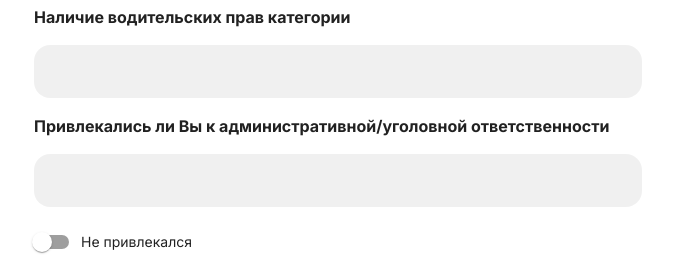
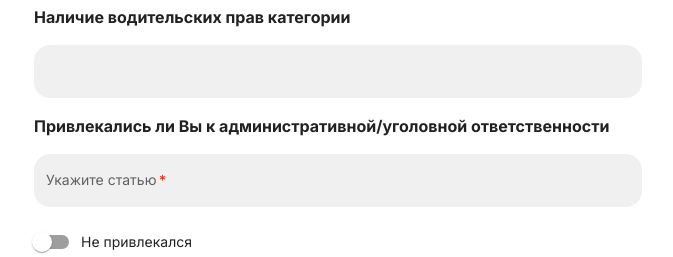
Before and after one commit to salievvm/kp-calendar, a React (Create React App) app: page / in a window 1280 px wide. Shown: the part 1676-1933 px from the top of the page, without its empty margins (302-975 px from the left). Built offline with nearby package versions, Linux system fonts and the light colour scheme.

Commit message:
CustomPhone theme

```diff
--- a/src/components/@ui/CustomFields/CustomPhone/CustomPhone.jsx
+++ b/src/components/@ui/CustomFields/CustomPhone/CustomPhone.jsx
@@ -2,6 +2,7 @@ import * as React from 'react';
 import PropTypes from 'prop-types';
 import { IMaskInput } from 'react-imask';
 import TextField from '@mui/material/TextField';
+import { THEMES } from '../CustomTextField';
 
 const TextMaskCustom = React.forwardRef(function TextMaskCustom(props, ref) {
   const { onChange, ...other } = props;
@@ -28,6 +29,7 @@ export default function CustomPhone({
   label,
   value,
   onChange,
+  theme,
   required,
 }) {
   const [val, setVal] = React.useState(value);
@@ -37,6 +39,8 @@ export default function CustomPhone({
     setVal(e.target.value);
     onChange(e.target.value);
   }
+
+  const sx = THEMES[theme];
 
   return (
     <TextField
@@ -51,6 +55,7 @@ export default function CustomPhone({
         inputComponent: TextMaskCustom,
       }}
       variant="filled"
+      sx={sx}
     />
   );
 };
@@ -59,6 +64,7 @@ CustomPhone.propTypes = {
   label: PropTypes.string,
   value: PropTypes.any,
   onChange: PropTypes.func,
+  theme: PropTypes.oneOf(['base', 'filled']).isRequired,
   required: PropTypes.bool,
 };
 
--- a/src/components/@ui/CustomFields/CustomTextField/CustomTextField.jsx
+++ b/src/components/@ui/CustomFields/CustomTextField/CustomTextField.jsx
@@ -3,7 +3,7 @@ import PropTypes from 'prop-types';
 
 import { TextField } from '@mui/material';
 
-const THEMES = {
+export const THEMES = {
   base: {},
   filled: {
     '& .MuiFilledInput-root': {
@@ -37,6 +37,7 @@ export default function CustomTextField({
       value={val}
       onChange={handleChangeValue}
       sx={sx}
+      type="email"
     />
   );
 };
--- a/src/components/@ui/CustomFields/CustomTextField/index.js
+++ b/src/components/@ui/CustomFields/CustomTextField/index.js
@@ -1,3 +1,7 @@
-import CustomTextField from './CustomTextField';
+import CustomTextField, { THEMES }  from './CustomTextField';
+
+export {
+  THEMES,
+};
 
 export default CustomTextField;
--- a/src/containers/FormCandidate/FormCandidateField/FormCandidateField.jsx
+++ b/src/containers/FormCandidate/FormCandidateField/FormCandidateField.jsx
@@ -52,6 +52,7 @@ const DisplayField = ({
         label={title}
         value={value}
         onChange={onChange}
+        theme={textFieldTheme}
       />
 
     default:
--- a/src/redux/actions/model/Form/dto.js
+++ b/src/redux/actions/model/Form/dto.js
@@ -194,11 +194,11 @@ const schema = {
     subtitle: 'Привлекались ли Вы к административной/уголовной ответственности',
     items: {
       lawViolationArticle: {
-        title: '',
+        title: 'Укажите статью',
         code: '',
         type: text,
         col: 12,
-        required: false,
+        required: true,
       },
       notLawViolation: {
         title: 'Не привлекался',
```
